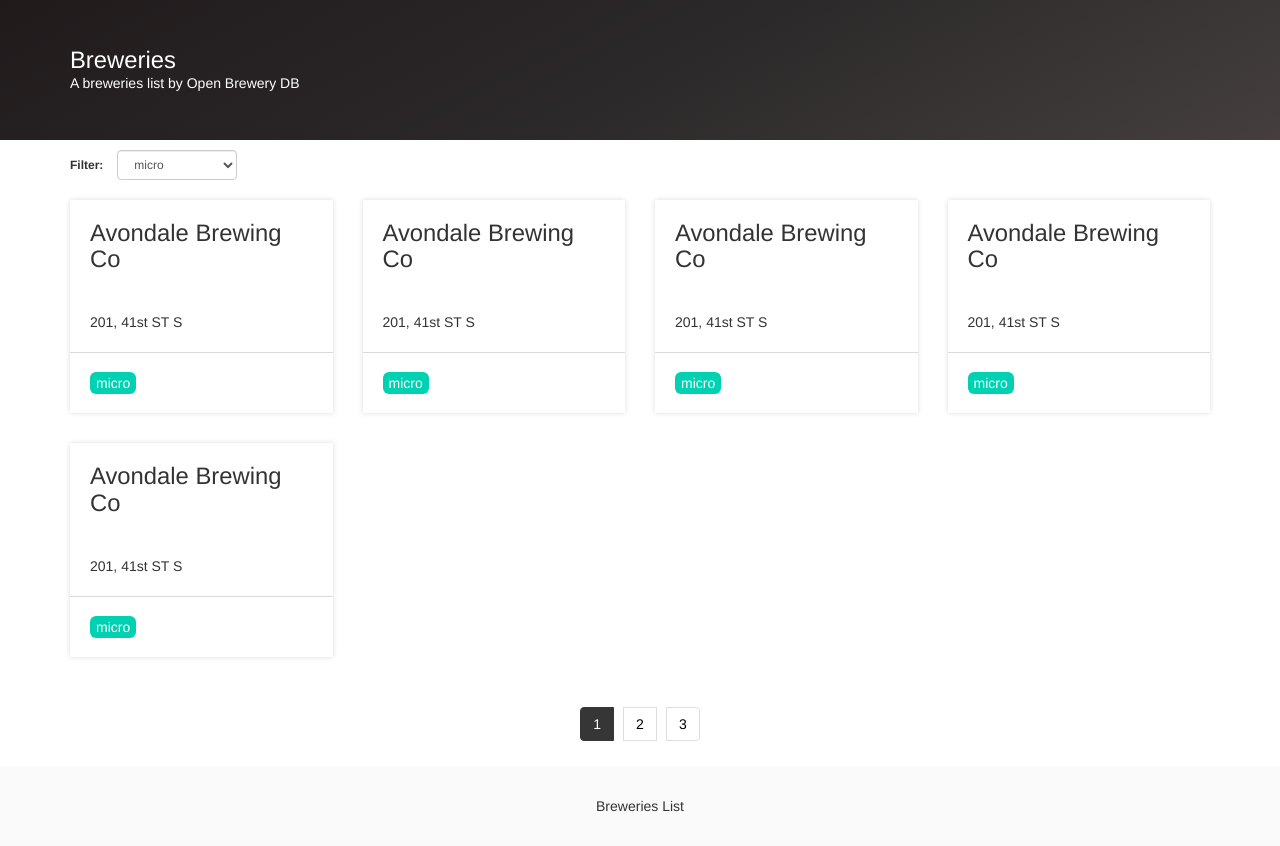
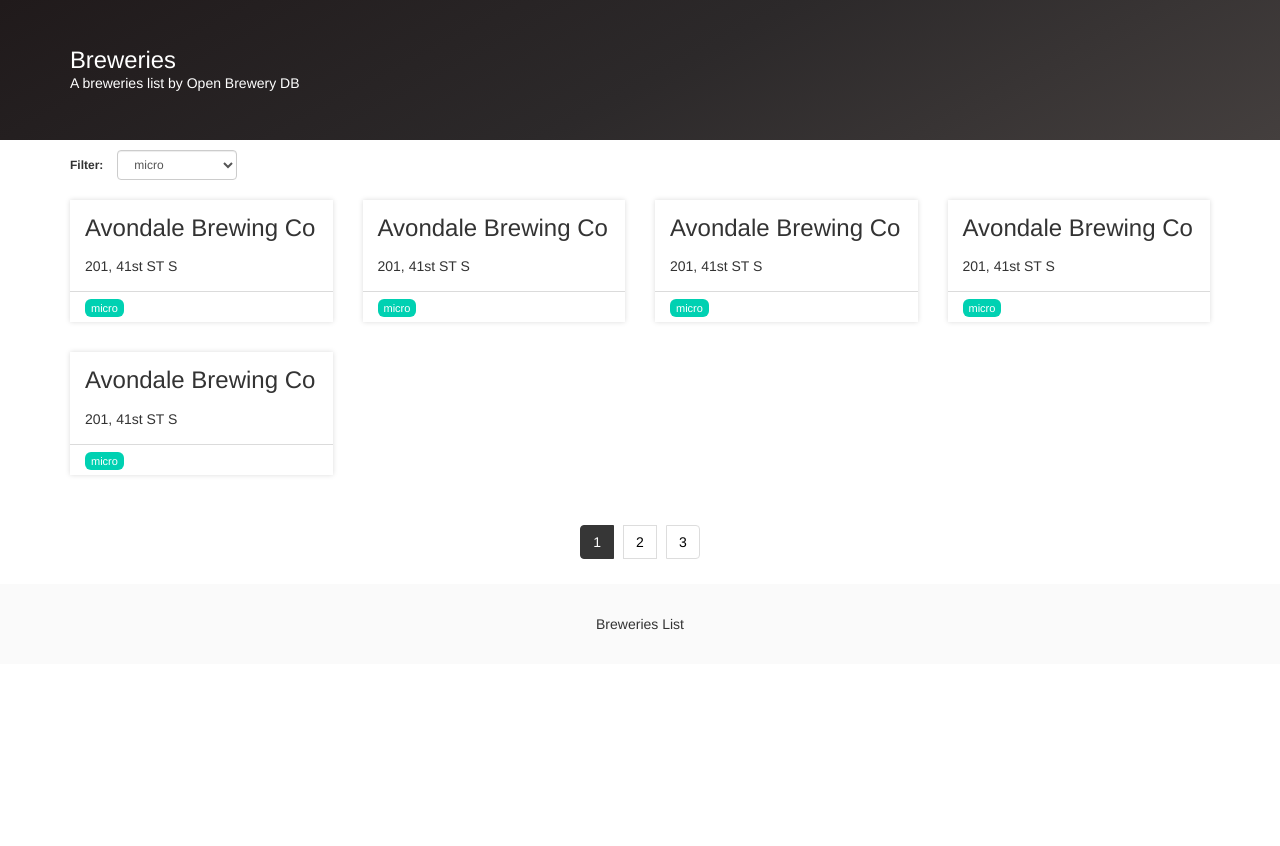
Before and after one commit to mlesouza/test-front-end, a website: page index.html in a window 1280 px wide. After the commit the page ends 800 px from the top, so only its background shows below. Drawn offline with nearby package versions, Linux system fonts and the light colour scheme.

Commit message:
alteracoes nos estilos do card para igualar com o template

```diff
--- a/app/assets/css/card.css
+++ b/app/assets/css/card.css
@@ -5,24 +5,25 @@
 }
 
 .card-header {
-    padding: 20px;
+    padding: 15px 15px 0 15px;
 }
 
 .card-header h1 {
     margin: 0;
-    font-size: 1.7em;
+    font-size: 24px;
 }
 
 .card-body {
-    padding: 20px;
+    padding: 15px;
 }
 
 .card-footer {
-    padding: 20px;
+    padding: 5px 15px;
     border-top: 1px solid rgba(219, 219, 219, 1);
 }
 
 .card-badge {
+    font-size: 11px;
     padding: 3px 6px;
     color: white;
     border-radius: 6px;
```
